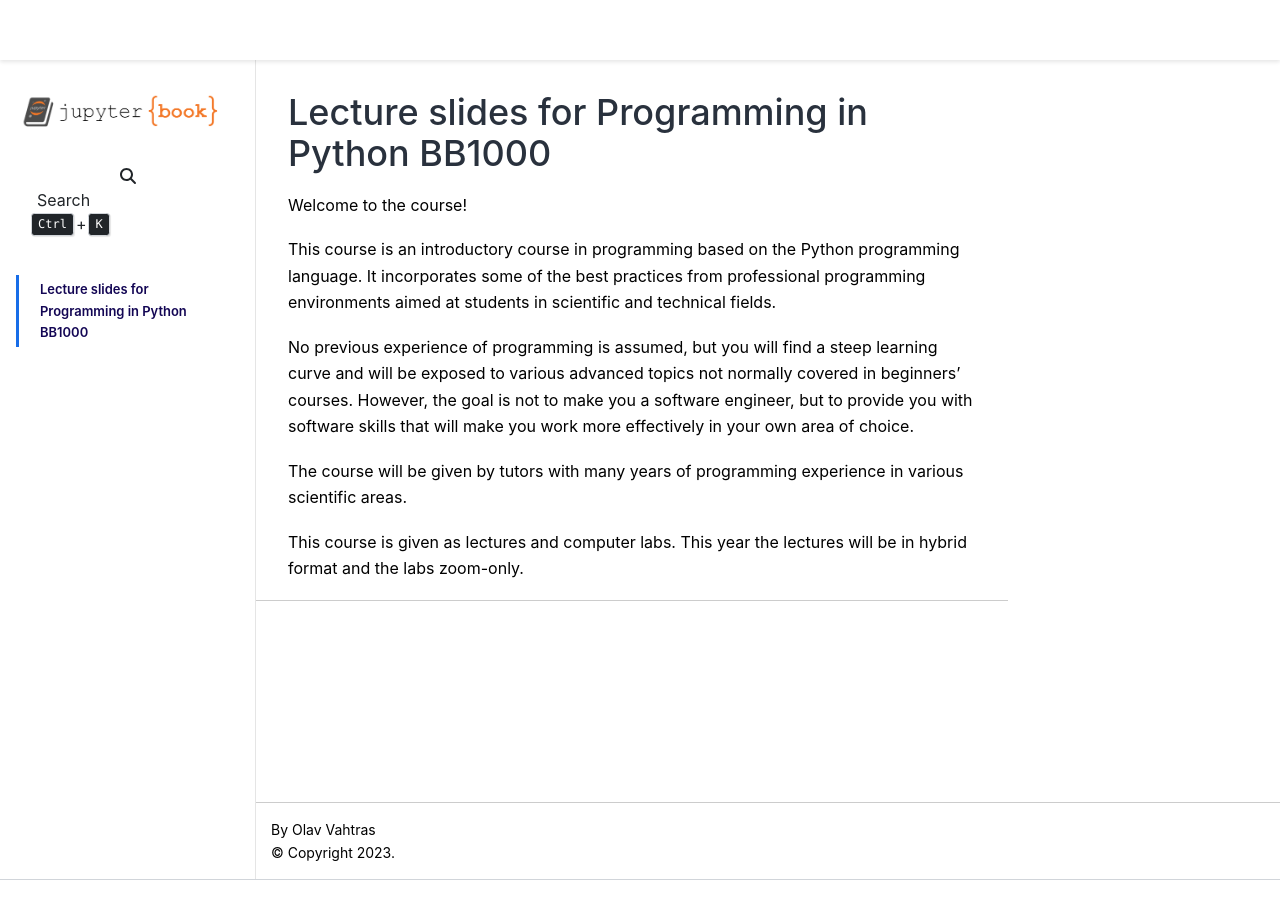
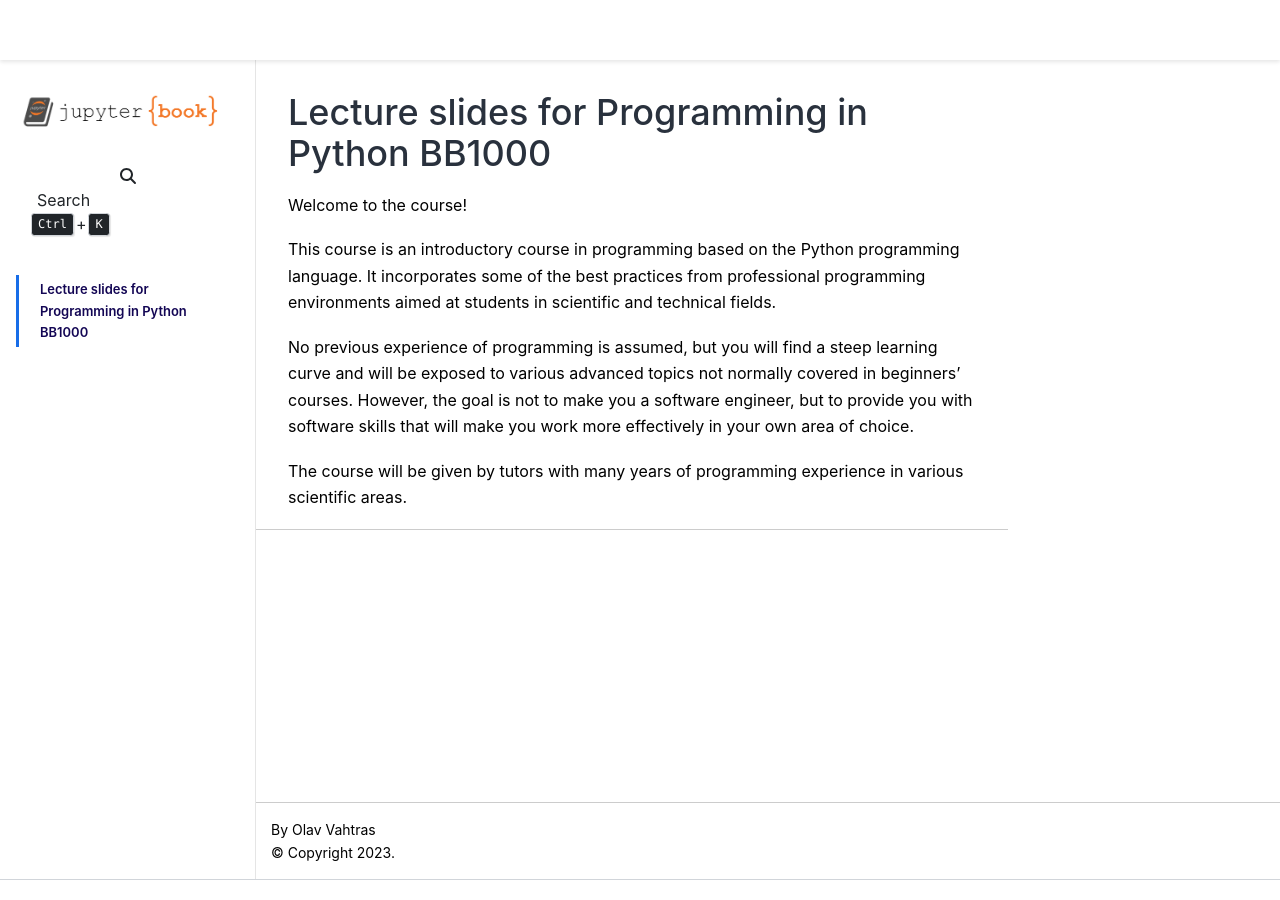
Before and after one commit to bb1000/course, a Jupyter Book: the page built from intro.md, in a window 1280 px wide. Built offline with Jupyter Book 1.0.4 settings and Sphinx 7.4.7 and the Sphinx Book theme 1.1.4, drawn with Linux system fonts in a browser that asks for light colours; pages that are not in the unit, such as notebooks, are missing from menus.

Commit message:
old info removed

````diff
--- a/intro.md
+++ b/intro.md
@@ -16,8 +16,5 @@ effectively in your own area of choice.
 The course will be given by tutors with many years of programming experience in
 various scientific areas.
 
-This course is given as lectures and computer labs. This year the lectures will
-be in hybrid format and the labs zoom-only.
-
 ```{tableofcontents}
 ```
````
